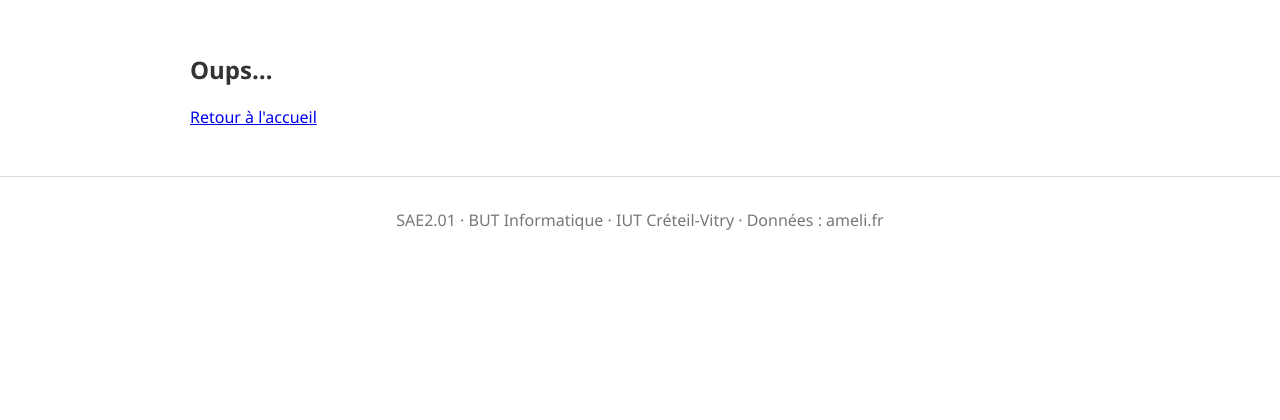
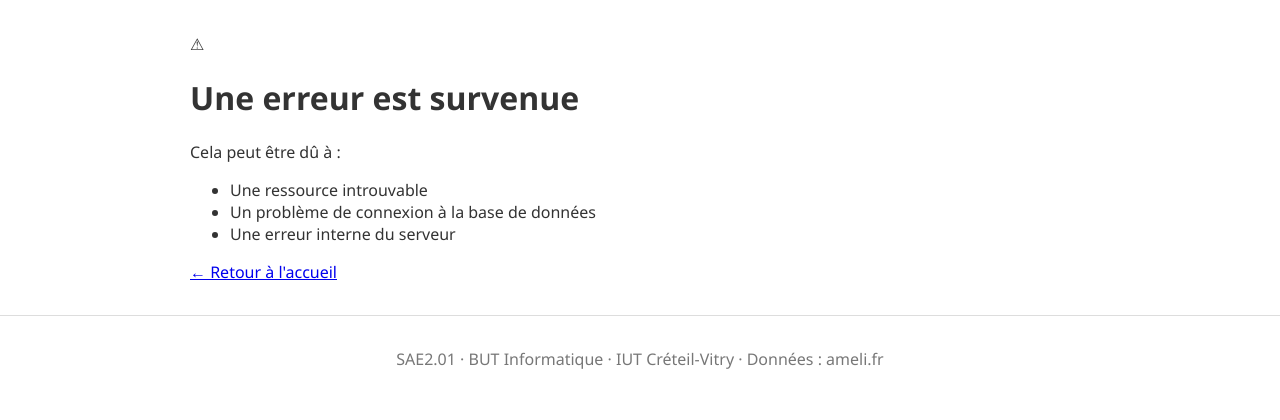
Before and after one commit to SAE201-final-S2/SAE201_DeploiementWeb, a Flask app: template templates/erreur.html in a window 1280 px wide. Shown: the part 380-800 px from the top of the page. Run offline with Flask 3, Linux system fonts and the light colour scheme; the template is opened without the code that fills it, so the values that code supplies are empty.

Commit message:
Enhance error page layout and messaging

```diff
--- a/templates/erreur.html
+++ b/templates/erreur.html
@@ -1,7 +1,28 @@
 {% extends "base.html" %}
+
 {% block titre %}Erreur{% endblock %}
+
 {% block contenu %}
- <h2>Oups…</h2>
- <p>{{ message }}</p>
- <p><a href="{{ url_for('accueil.index') }}">Retour à l'accueil</a></p>
+<div class="error-container">
+
+    <div class="error-code">⚠</div>
+
+    <h1 class="error-title">Une erreur est survenue</h1>
+
+    <p class="error-message">{{ message }}</p>
+
+    <div class="error-details">
+        <p>Cela peut être dû à :</p>
+        <ul>
+            <li>Une ressource introuvable</li>
+            <li>Un problème de connexion à la base de données</li>
+            <li>Une erreur interne du serveur</li>
+        </ul>
+    </div>
+
+    <a href="{{ url_for('accueil.index') }}" class="error-btn">
+        ← Retour à l'accueil
+    </a>
+
+</div>
 {% endblock %}
```
